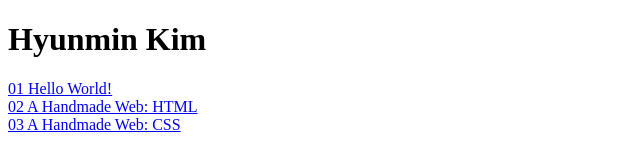
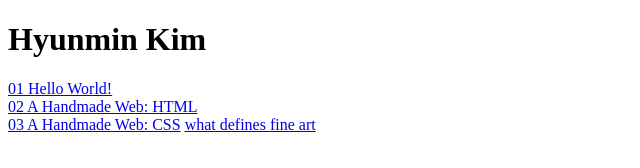
Before and after one commit to hyunmn/hyunmn.github.io, a plain HTML site: page index.html in a window 1280 px wide. Shown: the whole page, without its empty margins (0-640 px from the left). Drawn offline with Linux system fonts and the light colour scheme.

Commit message:
Update index.html

```diff
--- a/index.html
+++ b/index.html
@@ -11,5 +11,6 @@
     <a href="./e1/index.html">01 Hello World!</a><br>
     <a href="./e2/index.html">02 A Handmade Web: HTML</a><br>
     <a href="e3">03 A Handmade Web: CSS</a>
+     <a href="ds3" class="ds3">what defines fine art</a>
   </body>
 </html>
```
